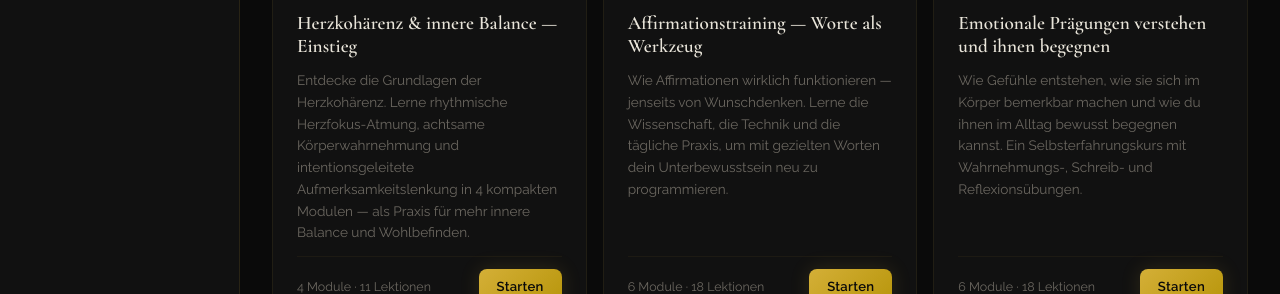
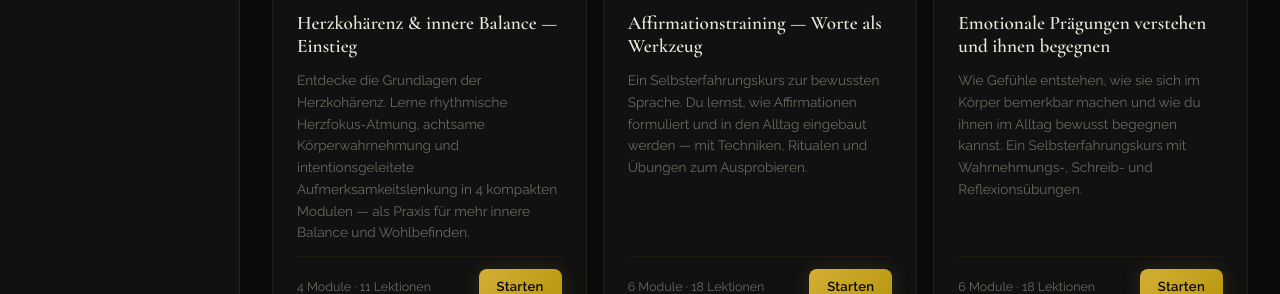
Before and after one commit to Buergersvend/resonanz-akademie, a React (Vite) app: page /kurse in a window 1280 px wide. Shown: the part 369-663 px from the top of the page. Built offline with nearby package versions, Linux system fonts and the light colour scheme; no server answers; the database is empty; sample sign-in values are in the browser's storage.

Commit message:
P03: Kursbeschreibung ohne Wissenschaftsanspruch und Wirkversprechen (C1)

```diff
--- a/src/data/P03.js
+++ b/src/data/P03.js
@@ -7,7 +7,7 @@ const P03 = {
   stunden: '3–4h',
   preis: 'Kostenlos',
   originalPreis: '89 €',
-  beschreibung: 'Wie Affirmationen wirklich funktionieren — jenseits von Wunschdenken. Lerne die Wissenschaft, die Technik und die tägliche Praxis, um mit gezielten Worten dein Unterbewusstsein neu zu programmieren.',
+  beschreibung: 'Ein Selbsterfahrungskurs zur bewussten Sprache. Du lernst, wie Affirmationen formuliert und in den Alltag eingebaut werden — mit Techniken, Ritualen und Übungen zum Ausprobieren.',
   status: 'live',
   module: [
     {
```
